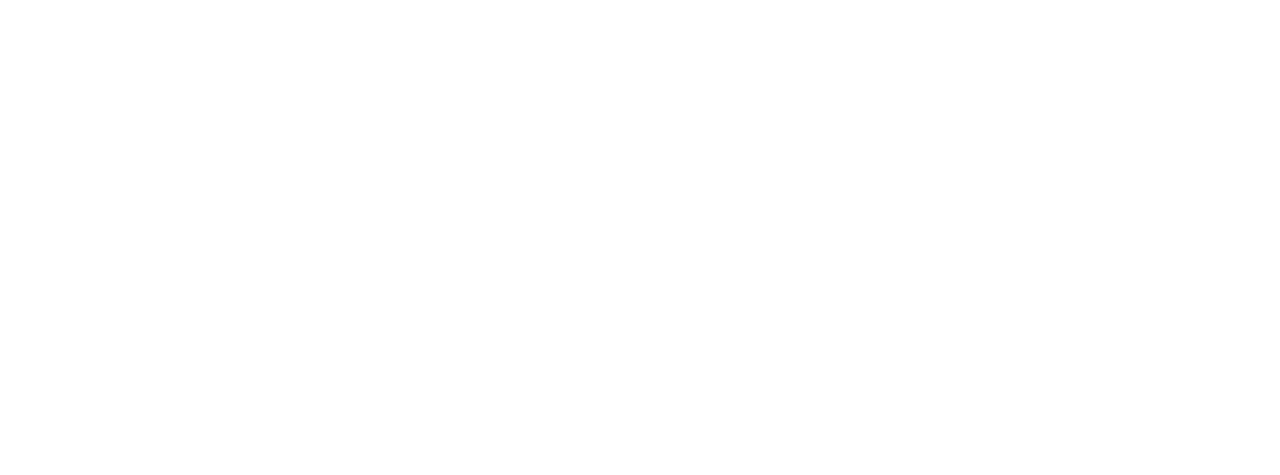
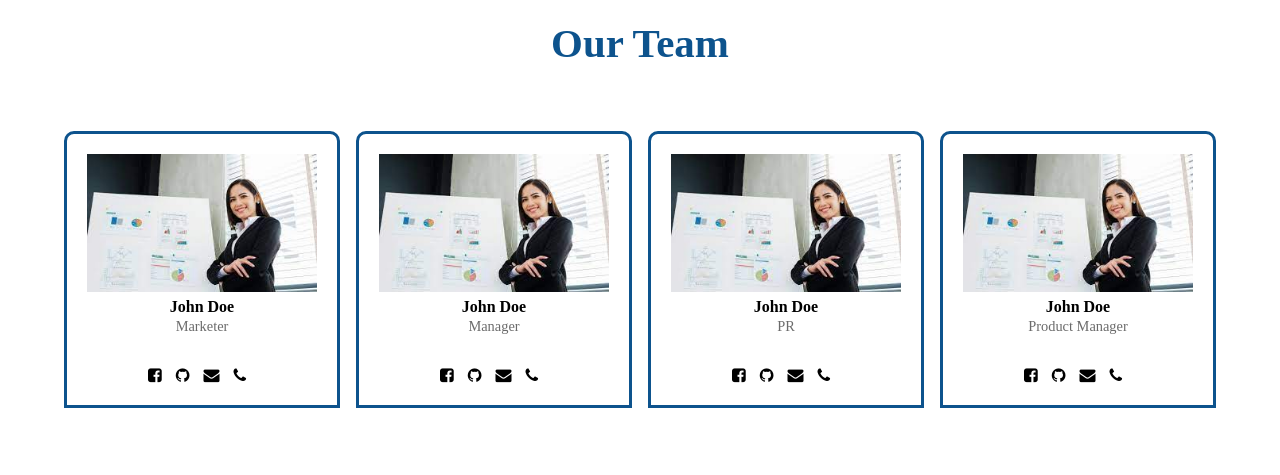
Before and after one commit to GSG-G13/E-commerce-team2, a plain HTML site: page index.html in a window 1280 px wide. Drawn offline with Linux system fonts and the light colour scheme.

Commit message:
creat our team section

```diff
--- a/home/home.css
+++ b/home/home.css
@@ -0,0 +1,80 @@
+*{
+  margin: 0px;
+  padding: 0px;
+  font-family: poppins;
+  box-sizing: border-box;
+}
+/* styling for our team section */
+.team-section{
+  display: flex;
+  align-items: center;
+  justify-content: center;
+  flex-direction: column;
+  width: 100%;
+
+}
+.team-header {
+  display: flex;
+  flex-direction: column;
+  justify-content: center;
+  align-items: center;
+  /* margin: 10px; */
+  padding-top: 20px;
+  font-size: 35px;
+  color: #0D538D;
+}
+
+.cards{
+  padding: 4rem;
+  width: 100%;
+  display: grid;
+  grid-template-columns: repeat(auto-fit, minmax(200px, 1fr));
+  align-items: center;
+  gap: 1rem
+}
+
+@media(max-width:600px){
+  .cards{
+    padding: 2rem;
+  }
+}
+.card{
+  text-align: center;
+  border-top-right-radius: 10px;
+  border-top-left-radius: 10px;
+  overflow: hidden;
+  border: 3px solid #0D538D;
+  padding: 20px;
+
+}
+.card img{
+  width: 100%;
+  height: auto;
+  padding-bottom: 2px;
+}
+span{
+  display: block;
+  color: #6b6b6b;
+  font-size: 0.9rem;
+  padding-top: 2px;
+}
+strong {
+  color: black;
+  font-size: 1rem;
+}
+
+
+.links{
+  margin-top: 32px;
+}
+.links a{
+  display: inline-block;
+  color: #000;
+  margin-right: 10px;
+  transition: 0.3s;
+  }
+
+.links a:hover{
+      transform: translateY(10px);
+      color: #0D538D;
+  }
--- a/index.html
+++ b/index.html
@@ -1,12 +1,75 @@
 <!DOCTYPE html>
 <html lang="en">
+
 <head>
-    <meta charset="UTF-8">
-    <meta http-equiv="X-UA-Compatible" content="IE=edge">
-    <meta name="viewport" content="width=device-width, initial-scale=1.0">
-    <title>Home</title>
+  <meta charset="UTF-8">
+  <meta http-equiv="X-UA-Compatible" content="IE=edge">
+  <meta name="viewport" content="width=device-width, initial-scale=1.0">
+  <title>our team section</title>
+  <link rel="stylesheet" href="https://cdnjs.cloudflare.com/ajax/libs/font-awesome/4.7.0/css/font-awesome.min.css">
+  <link rel="stylesheet" href="./home/home.css">
 </head>
+
 <body>
-    <script src="./data.js"></script>
+
+  <!-- creat an our team section -->
+  <section class="team-section">
+    <div class="team-header">
+      <h3>Our Team</h3>
+    </div>
+
+    <div class="cards">
+     <!-- team members-->
+      <div class="card">
+        <img src="images.jpeg" class ="img" alt="team" />
+        <strong>John Doe </strong>
+        <span>Marketer</span>
+        <div class="links">
+          <a href="#"><i class="fa fa-facebook-square"></i></a>
+          <a href="#"><i class="fa fa-github"></i></a>
+          <a href="#"><i class="fa fa-envelope"></i></a>
+          <a href="#"><i class="fa fa-phone"></i></a>
+              </div>
+      </div>
+
+      <div class="card">
+        <img src="images.jpeg"  class ="img" alt="team" />
+        <strong>John Doe</strong>
+        <span>Manager</span>
+        <div class="links">
+          <a href="#"><i class="fa fa-facebook-square"></i></a>
+          <a href="#"><i class="fa fa-github"></i></a>
+          <a href="#"><i class="fa fa-envelope"></i></a>
+          <a href="#"><i class="fa fa-phone"></i></a>
+              </div>
+      </div>
+
+      <div class="card">
+        <img src="images.jpeg" class ="img" alt="team" />
+        <strong>John Doe</strong>
+        <span>PR</span>
+        <div class="links">
+          <a href="#"><i class="fa fa-facebook-square"></i></a>
+          <a href="#"><i class="fa fa-github"></i></a>
+          <a href="#"><i class="fa fa-envelope"></i></a>
+          <a href="#"><i class="fa fa-phone"></i></a>
+              </div>
+      </div>
+
+      <div class="card">
+        <img src="images.jpeg" class ="img" alt="team" />
+        <strong>John Doe</strong>
+        <span> Product Manager</span>
+        <div class="links">
+          <a href="#"><i class="fa fa-facebook-square"></i></a>
+          <a href="#"><i class="fa fa-github"></i></a>
+          <a href="#"><i class="fa fa-envelope"></i></a>
+          <a href="#"><i class="fa fa-phone"></i></a>
+              </div>
+      </div>
+
+    </div>
+  </section>
+<script src="./data.js"></script>
 </body>
 </html>
```
Also changed, not shown: data.js (line endings or trailing spaces), images.jpeg (added).
